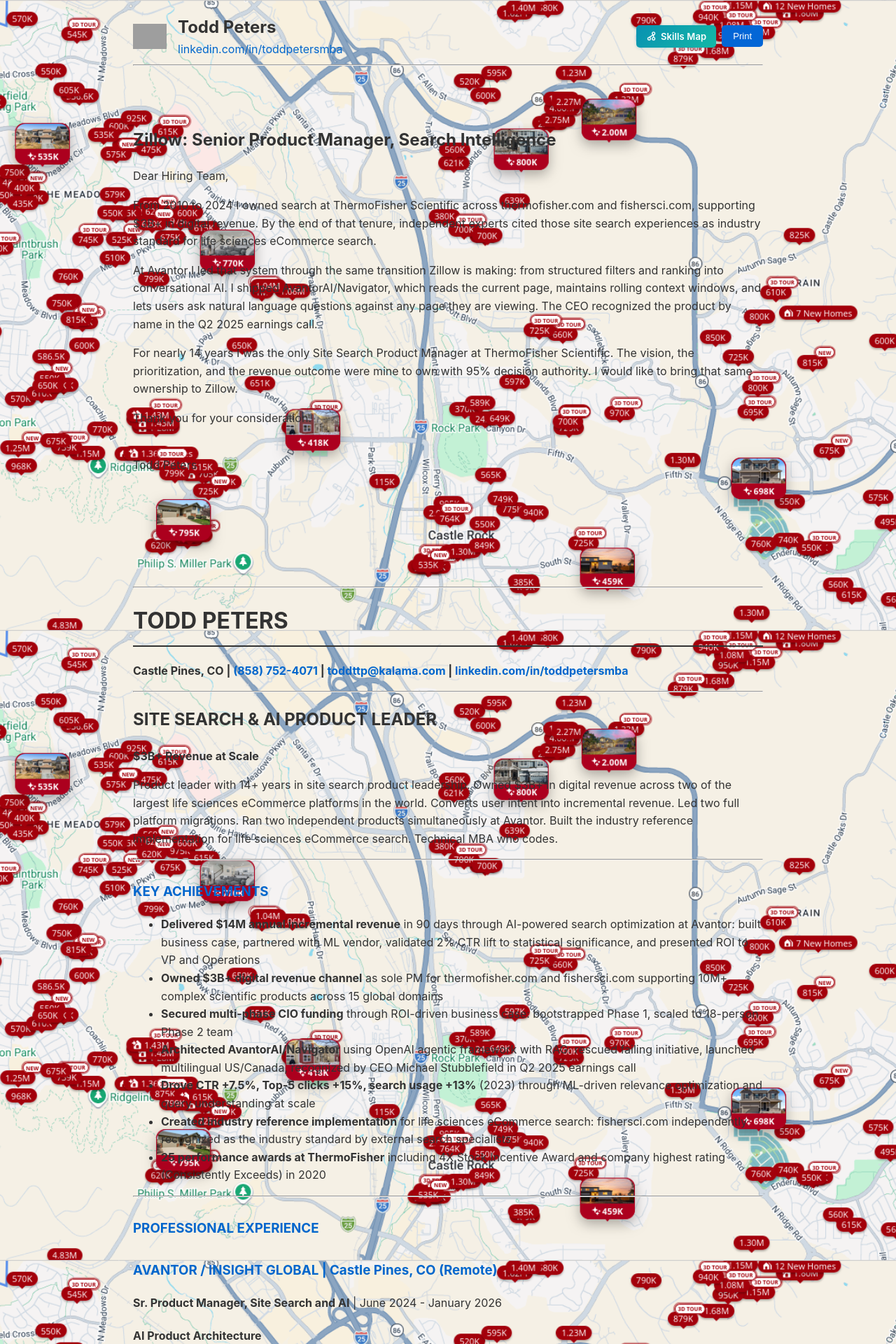
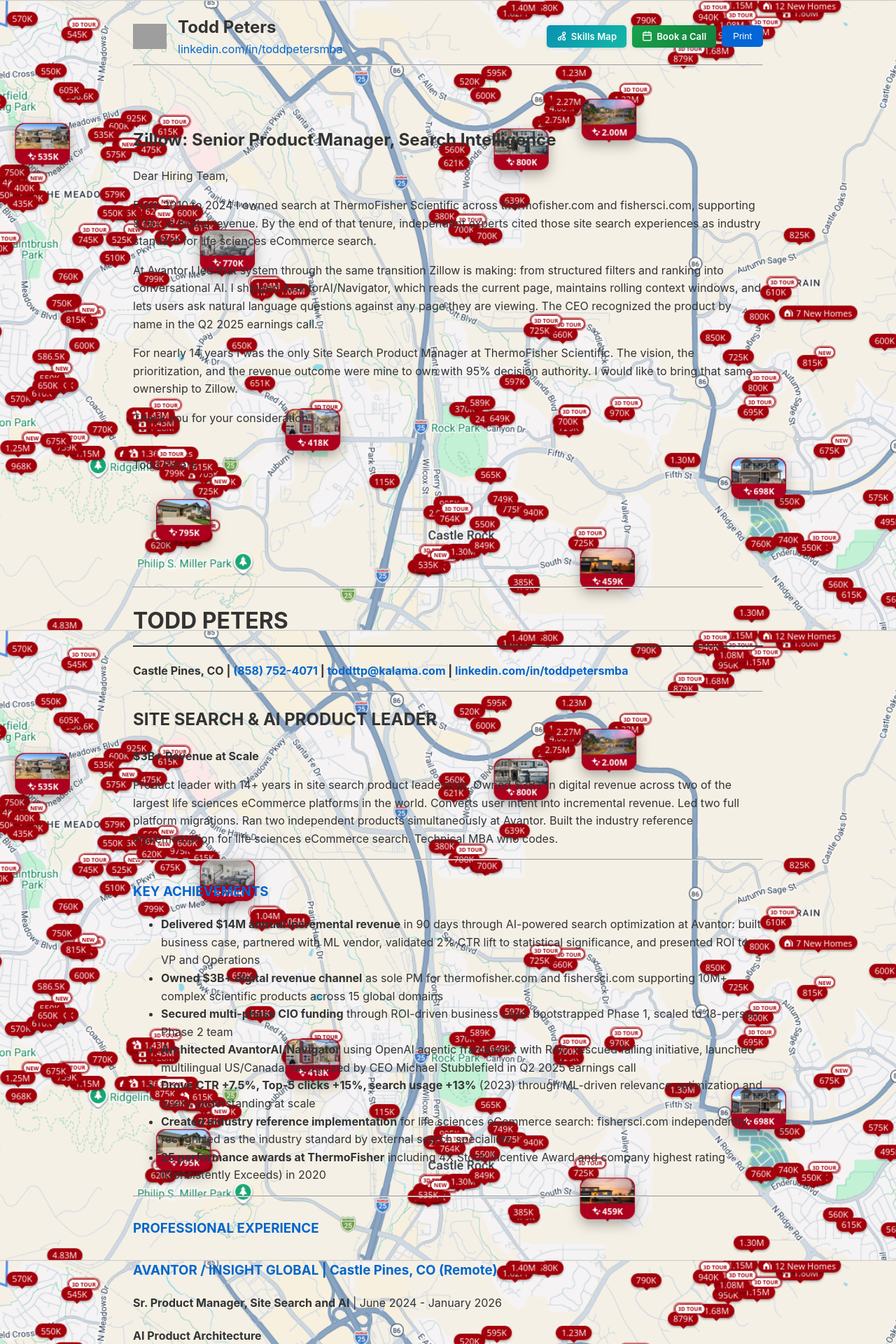
Before and after one commit to tsimech/tsimech.github.io, a Jekyll site: the page built from docs/zillow.md, in a window 1280 px wide. Shown: the top 1920 px of the page at 70% size. Built offline with Jekyll 4.4.1, drawn with Linux system fonts in a browser that asks for light colours; grey boxes are pictures that could not be loaded.

Commit message:
Zillow: 95% opaque wrapper, Book a Call button, remove cal.com from mailto

```diff
--- a/docs/zillow.md
+++ b/docs/zillow.md
@@ -67,6 +67,14 @@ setTimeout(function() {
       </svg>
       Skills Map
     </a>
+    <a href="https://cal.com/todd-peters" class="skills-btn" target="_blank" style="background: linear-gradient(135deg, #16a34a 0%, #15803d 100%);">
+      <svg width="15" height="15" viewBox="0 0 24 24" fill="none" stroke="currentColor" stroke-width="2.2" stroke-linecap="round" stroke-linejoin="round">
+        <rect x="3" y="4" width="18" height="18" rx="2" ry="2"/>
+        <line x1="16" y1="2" x2="16" y2="6"/><line x1="8" y1="2" x2="8" y2="6"/>
+        <line x1="3" y1="10" x2="21" y2="10"/>
+      </svg>
+      Book a Call
+    </a>
     <button onclick="window.print()" style="padding: 8px 16px; line-height: normal; box-sizing: border-box; background-color: #0366d6; color: white; border: none; border-radius: 5px; cursor: pointer; font-size: 13px;">Print</button>
   </div>
 </div>
@@ -93,7 +101,7 @@ Todd Peters
 <hr id="page-break">
 
 # TODD PETERS
-**Castle Pines, CO | [(858) 752-4071](tel:8587524071) | [toddttp@kalama.com](mailto:toddttp@kalama.com?subject=Re:%20Zillow%20-%20Senior%20PM%20Search%20Intelligence&body=Hi%20Todd%2C%0A%0AI%20reviewed%20your%20application.%20The%20combination%20of%20measurable%20business%20impact%2C%20cross-functional%20leadership%2C%20and%20hands-on%20technical%20depth%20in%20your%20background%20caught%20our%20attention.%0A%0AI%20would%20like%20to%20schedule%20a%20brief%20call%20to%20discuss%20the%20role%20and%20your%20experience.%0A%0AYou%20can%20book%20a%20time%20directly%20at:%20https://cal.com/todd-peters%0A%0A%5BYour%20Name%5D%0ATalent%20Acquisition) | [linkedin.com/in/toddpetersmba](https://linkedin.com/in/toddpetersmba)**
+**Castle Pines, CO | [(858) 752-4071](tel:8587524071) | [toddttp@kalama.com](mailto:toddttp@kalama.com?subject=Re:%20Zillow%20-%20Senior%20Product%20Manager%2C%20Search%20Intelligence&body=Hi%20Todd%2C%0A%0AWe%20reviewed%20your%20application%20for%20the%20Senior%20Product%20Manager%2C%20Search%20Intelligence%20role%20at%20Zillow.%20Your%20background%20building%20search%20experiences%20at%20scale%20and%20the%20AI%20product%20work%20you%20shipped%20at%20Avantor%20caught%20our%20attention.%0A%0AWe%20would%20like%20to%20schedule%20a%20brief%20call%20to%20discuss%20the%20role%20and%20your%20experience.%0A%0A%5BYour%20Name%5D%0ATalent%20Acquisition%2C%20Zillow) | [linkedin.com/in/toddpetersmba](https://linkedin.com/in/toddpetersmba)**
 
 ---
 
```
Also changed, not shown: other parts of docs/zillow.md (+1 -1 lines).
